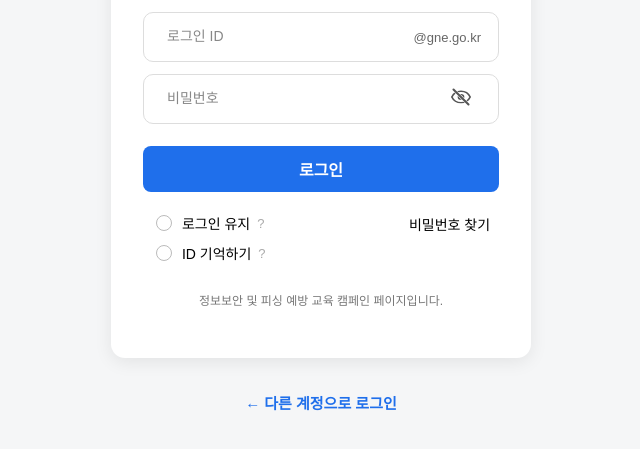
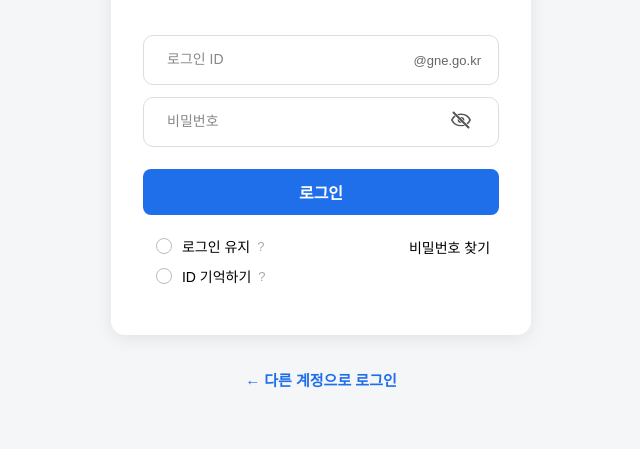
Before and after one commit to smore-im/hacking-safety-check, a plain HTML site: page index.html in a window 1280 px wide. Shown: the part 319-768 px from the top of the page, without its empty margins (319-959 px from the left). Drawn offline with Linux system fonts and the light colour scheme.

Commit message:
Update index.html

```diff
--- a/index.html
+++ b/index.html
@@ -462,11 +462,6 @@
       </div>
       <div class="right-link">비밀번호 찾기</div>
     </div>
-  </div>
-
-
-  <div class="notice">
-    정보보안 및 피싱 예방 교육 캠페인 페이지입니다.
   </div>
 
 
```
